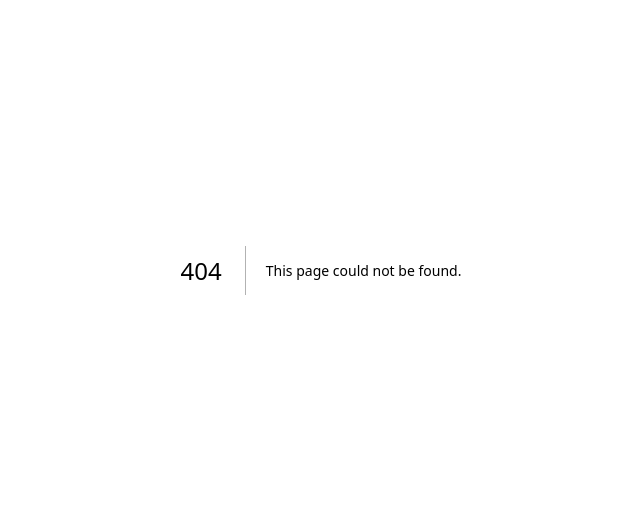
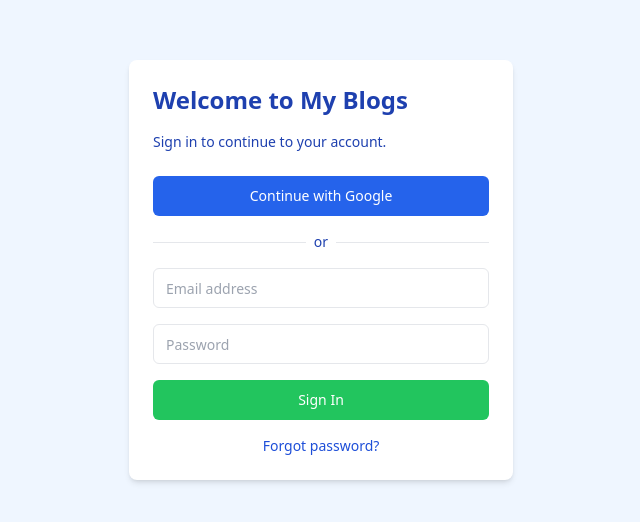
Before and after one commit to Syed-Shayan-01/full-stack-attendance-app, a Next.js app in the folder client/: page /login/Login in a window 1280 px wide. Before the commit this address had no page. Shown: the part 130-652 px from the top of the page, without its empty margins (319-959 px from the left). Built offline with nearby package versions, Linux system fonts and the light colour scheme.

Commit message:
new change

```diff
--- a/client/src/config/baseUrl.js
+++ b/client/src/config/baseUrl.js
@@ -1,3 +1,3 @@
-const baseUrl = 'http://localhost:4000/';
+const baseUrl = 'http://localhost:5000/';
 
 export default baseUrl;
--- a/client/src/pages/index.js
+++ b/client/src/pages/index.js
@@ -1,24 +1,13 @@
-import axios from "axios";
-import { useEffect, useState } from "react";
-import baseUrl from "@/config/baseUrl";
+// import axios from "axios";
+// import { useEffect, useState } from "react";
+// import baseUrl from "@/config/baseUrl";
+
+import Login from "./login/Login";
 
 export default function Home() {
-  const [Data, setData] = useState(null);
-  useEffect(() => {
-    axios.get(baseUrl)
-      .then((response) => {
-        setData(response)
-      }).catch((error) => {
-        console.error(error);
-      })
-  }, [])
-
-  if (!Data) {
-    return <div>Loading...</div>
-  }
   return (
     <>
-      {Data}
+      <Login />
     </>
   );
 }
--- /dev/null
+++ b/client/src/pages/login/Login.js
@@ -0,0 +1,47 @@
+import React from 'react'
+
+const Login = () => {
+    return (
+
+        <div class="min-h-screen bg-blue-50 flex justify-center items-center p-4">
+            <div class="bg-white rounded-lg shadow-md p-6 w-full max-w-sm">
+                <div class="flex justify-between items-center mb-4">
+                    <h2 class="text-2xl font-bold text-blue-800">Welcome to My Blogs</h2>
+                </div>
+                <p class="text-sm text-blue-800 mb-6">Sign in to continue to your account.</p>
+                <div class="space-y-4 mb-4">
+                    <button class="inline-flex items-center justify-center whitespace-nowrap rounded-md text-sm font-medium ring-offset-background transition-colors focus-visible:outline-none focus-visible:ring-2 focus-visible:ring-ring focus-visible:ring-offset-2 disabled:pointer-events-none disabled:opacity-50 hover:bg-primary/90 h-10 px-4 py-2 bg-blue-600 text-white w-full">
+                        Continue with Google
+                    </button>
+                </div>
+                <div class="flex items-center justify-between mb-4">
+                    <hr class="w-full" />
+                    <span class="px-2 text-sm text-blue-800">or</span>
+                    <hr class="w-full" />
+                </div>
+                <form class="space-y-4">
+                    <input
+                        class="flex h-10 w-full rounded-md border border-input bg-background px-3 py-2 text-sm ring-offset-background file:border-0 file:bg-transparent file:text-sm file:font-medium placeholder:text-muted-foreground focus-visible:outline-none focus-visible:ring-2 focus-visible:ring-ring focus-visible:ring-offset-2 disabled:cursor-not-allowed disabled:opacity-50"
+                        placeholder="Email address"
+                        type="email"
+                    />
+                    <input
+                        class="flex h-10 w-full rounded-md border border-input bg-background px-3 py-2 text-sm ring-offset-background file:border-0 file:bg-transparent file:text-sm file:font-medium placeholder:text-muted-foreground focus-visible:outline-none focus-visible:ring-2 focus-visible:ring-ring focus-visible:ring-offset-2 disabled:cursor-not-allowed disabled:opacity-50"
+                        placeholder="Password"
+                        type="password"
+                    />
+                    <button class="inline-flex items-center justify-center whitespace-nowrap rounded-md text-sm font-medium ring-offset-background transition-colors focus-visible:outline-none focus-visible:ring-2 focus-visible:ring-ring focus-visible:ring-offset-2 disabled:pointer-events-none disabled:opacity-50 hover:bg-primary/90 h-10 px-4 py-2 bg-green-500 text-white w-full">
+                        Sign In
+                    </button>
+                </form>
+                <div class="flex flex-col items-center justify-center space-y-2 mt-4">
+                    <a class="text-sm text-blue-700" href="#">
+                        Forgot password?
+                    </a>
+                </div>
+            </div>
+        </div>
+    )
+}
+
+export default Login
```
Also changed, not shown: 1 other file (tests, documents, lock files or other folders).
